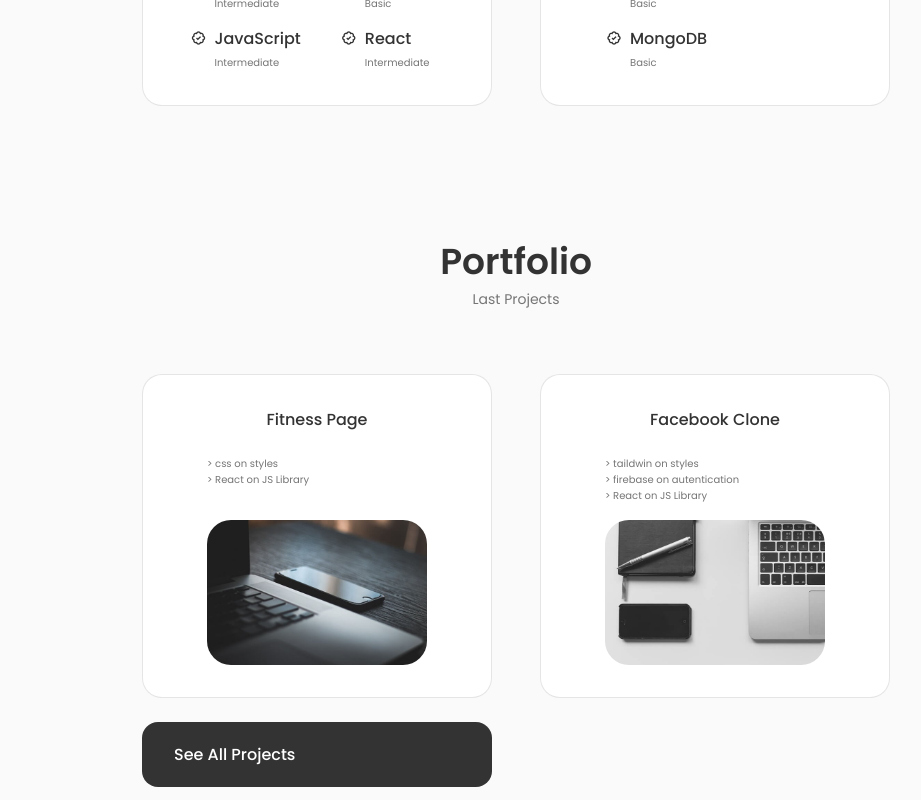
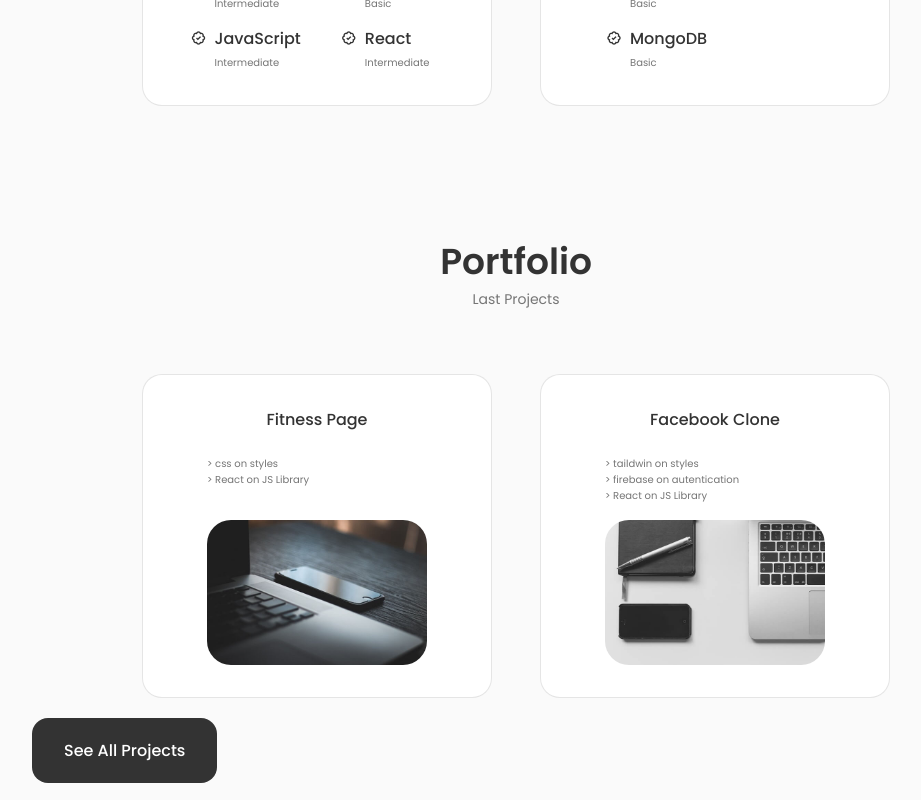
Before and after one commit to MarcoRosselDev/portafollio, a React (Create React App) app: page / in a window 1280 px wide. Shown: the part 1700-2500 px from the top of the page, without its empty margins (124-1045 px from the left). Built offline with nearby package versions, Linux system fonts and the light colour scheme.

Commit message:
portfolio projects 2

```diff
--- a/src/components/portfolio/Portfolio.jsx
+++ b/src/components/portfolio/Portfolio.jsx
@@ -5,16 +5,16 @@ import ProjectTwo from "./ProjectTwo";
 
 const Portfolio = () => {
   return (
-    <div id="portfolio" className="portfolio__container section">
+    <div id="portfolio" className="portfolio__container section container">
       <h2 className="section__title">Portfolio</h2>
       <span className="section__subtitle">Last Projects</span>
-
       <div className="portfolio__container container grid">
         <ProjectOne />
         <ProjectTwo />
-
-        <button className="button button--flex">See All Projects</button>
       </div>
+      <button className="button button--flex button-projects">
+        See All Projects
+      </button>
     </div>
   );
 };
--- a/src/components/portfolio/portfolio.css
+++ b/src/components/portfolio/portfolio.css
@@ -50,7 +50,18 @@
 .portfolio__level {
   font-size: var(--tiny-font-size);
 }
+.div-button-allProjects {
+  display: grid;
+  align-items: center;
+  width: 5rem;
+  align-content: center;
+}
 
+.button-projects {
+  margin-top: 20px;
+  display: inline;
+  align-self: center;
+}
 /*=============== BREAKPOINTS ===============*/
 /* For large devices */
 @media screen and (max-width: 992px) {
@@ -79,4 +90,9 @@
   .skills__name {
     font-size: var(--small-font-size);
   }
+
+  .button-projects {
+    font-size: var(--small-font-size);
+    width: auto;
+  }
 }
```
